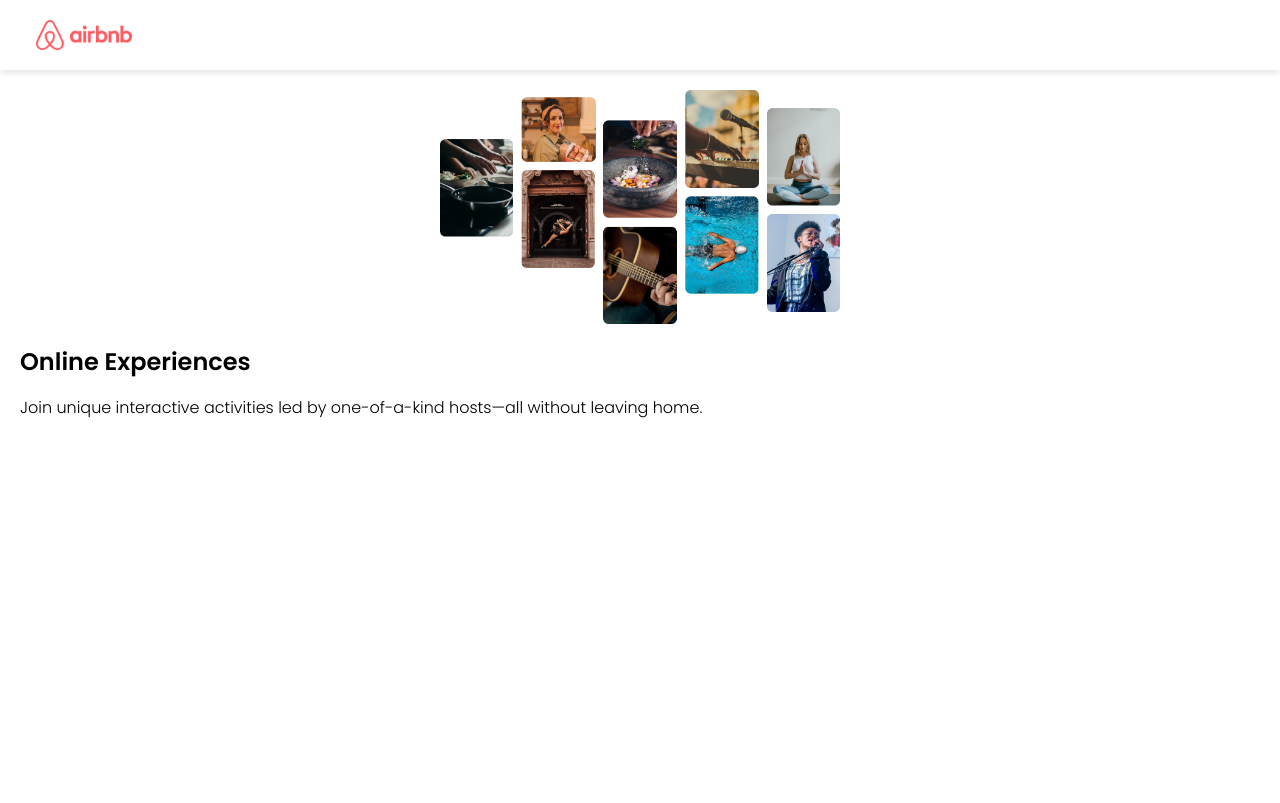
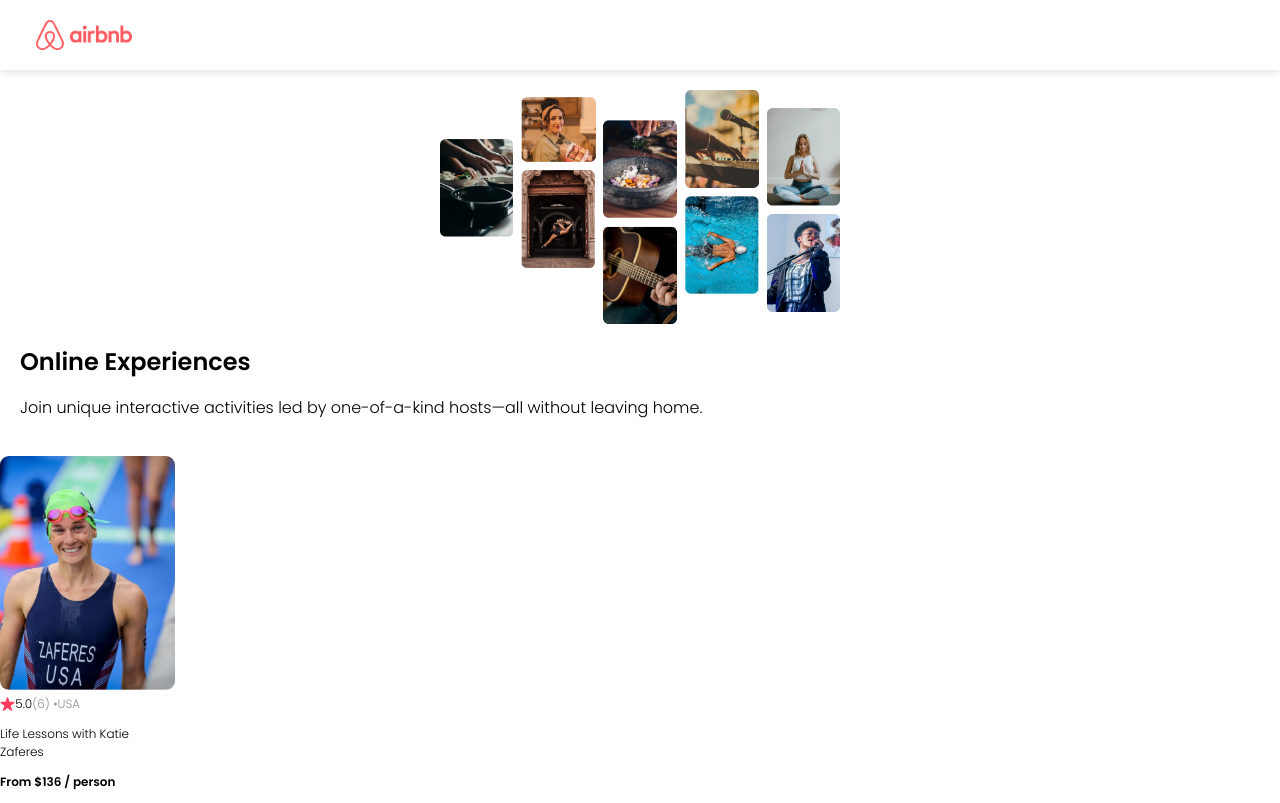
Before and after one commit to Evan-C-Mead/not-air-bnb, a React (Create React App) app: page / in a window 1280 px wide. Built offline with nearby package versions, Linux system fonts and the light colour scheme.

Commit message:
card section complete - refactoring for props

```diff
--- a/src/App.js
+++ b/src/App.js
@@ -2,12 +2,14 @@
 import Navbar from "./components/Navbar";
 import Hero from "./components/Hero";
 import './css/App.css';
+import Card from "./components/Card";
 
 function App() {
   return (
       <div>
         <Navbar />
         <Hero />
+        <Card />
       </div>
   )
 }
--- /dev/null
+++ b/src/components/Card.js
@@ -0,0 +1,19 @@
+import React from "react";
+import cardImage from '../images/katie-zaferes.png'
+import star from '../images/star.png'
+
+export default function Card() {
+    return (
+        <div className="card">
+            <img src={cardImage} alt="cardIMG" className="card--image" />
+            <div className="card--stats">
+                <img src={star} alt="star" className="card--star"/>
+                <span>5.0</span>
+                <span className="grayText">(6) • </span>
+                <span className="grayText">USA</span>
+            </div>
+            <p>Life Lessons with Katie Zaferes</p>
+            <p><span className="boldText">From $136 / person</span></p>
+        </div>
+    )
+}
--- a/src/css/index.css
+++ b/src/css/index.css
@@ -12,6 +12,14 @@
   display: flex;
   padding: 20px 36px;
   box-shadow: 0 3px 7px rgba(0, 0, 0, 0.1);
+}
+
+.grayText {
+  color: #918e9b;
+}
+
+.boldText {
+  font-weight: bold;
 }
 
 .nav--logo {
@@ -39,3 +47,22 @@
 .hero--text {
   margin-top: 0;
 }
+
+.card {
+  width: 175px;
+  font-size: 12px;
+}
+
+.card--image {
+  width: 100%;
+  border-radius: 9px;
+}
+
+.card--stats {
+  display: flex;
+  align-items: center;
+}
+
+.card--star {
+  height: 14px;
+}
```
Also changed, not shown: src/images/katie-zaferes.png (added), src/images/star.png (added).
